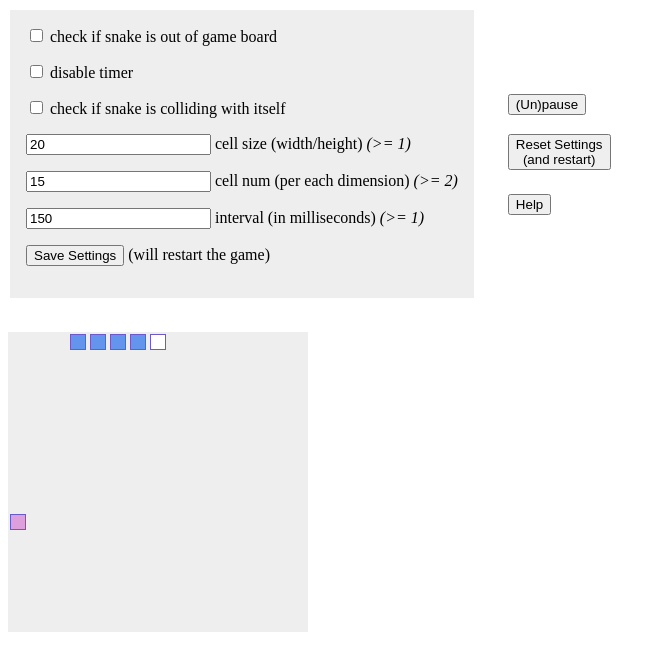
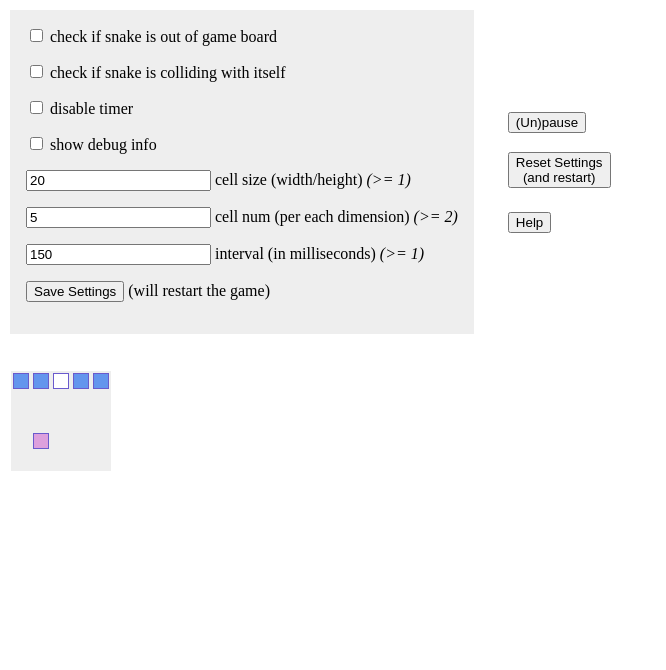
Before and after one commit to sigmaray/jssnake, a website: page index.html in a window 1280 px wide. Shown: the whole page, without its empty margins (0-666 px from the left). Drawn offline with Linux system fonts and the light colour scheme.

Commit message:
Show debug info. Change default values. Improve generation of snake segments

```diff
--- a/constants.js
+++ b/constants.js
@@ -22,9 +22,10 @@ window.constants.COLORS = {
 
 window.constants.DEFAULT_SETTINGS = {
   cellSize: 20,
-  cellNum: 15,
+  cellNum: 5,
   intervalMilliseconds: 150,
   checkIsOut: false,
   checkIsColliding: false,
   disableTimer: false,
+  showDebug: false,
 };
--- a/index.html
+++ b/index.html
@@ -11,15 +11,21 @@
               >
             </p>
             <p>
+              <input type="checkbox" id="checkIsColliding" />
+              <label for="checkIsColliding"
+                >check if snake is colliding with itself</label
+              >
+            </p>
+            <p>
               <input type="checkbox" id="disableTimer" />
               <label for="disableTimer"
                 >disable timer</label
               >
             </p>
             <p>
-              <input type="checkbox" id="checkIsColliding" />
-              <label for="checkIsColliding"
-                >check if snake is colliding with itself</label
+              <input type="checkbox" id="showDebug" />
+              <label for="showDebug"
+                >show debug info</label
               >
             </p>
             <p>
@@ -62,6 +68,12 @@
         </td>
       </tr>
     </table>
+    <table>
+      <tr>
+        <td id="canvasContainer" valign="top"></td>
+        <td id="debug"></td>
+      </tr>
+    </table>
     <script src="constants.js"></script>
     <script src="polyfills.js"></script>
     <script src="lib.js"></script>
--- a/lib.js
+++ b/lib.js
@@ -208,6 +208,6 @@ window.lib.appendCanvas = (cellNum, cellSize) => {
 
   elCanvas.setAttribute('width', cellSize * cellNum);
   elCanvas.setAttribute('height', cellSize * cellNum);
-  document.body.appendChild(elCanvas);
+  document.getElementById('canvasContainer').appendChild(elCanvas);
   return elCanvas;
 };
--- a/main.js
+++ b/main.js
@@ -21,13 +21,7 @@ function JSSnake() {
     // Write fixed settings into local storage
     localStorage.setItem(window.constants.SETTINGS_STORAGE_KEY, JSON.stringify(this.settings));
 
-    const snakeSegments = [
-      { x: 0, y: 0 },
-      { x: 1, y: 0 },
-      { x: 2, y: 0 },
-      { x: 3, y: 0 },
-      { x: 4, y: 0 },
-    ];
+    const snakeSegments = Array.from(Array(this.settings.cellNum)).map((_, i) => ({ x: i, y: 0 }));
 
     // Generate food in random cell not occupied by the snake
     const food = window.lib.generateFoodPosition(snakeSegments, this.settings.cellNum);
@@ -62,6 +56,8 @@ function JSSnake() {
       this.elCanvas,
       this.settings.cellSize,
     );
+
+    this.showDebug();
   };
 
   // End the game: reset timer and show a message
@@ -194,6 +190,8 @@ function JSSnake() {
     );
 
     if (this.state.switchingDirection) this.state.switchingDirection = false;
+
+    this.showDebug();
   };
 
   // On pause/unpause button click (or on "P" key press)
@@ -282,7 +280,10 @@ function JSSnake() {
             case keyCodes.left:
               if (this.state.snakeDirection === 'left') {
                 toSpeedUp = true;
-              } else if (this.state.snakeDirection !== 'left' && this.state.snakeDirection !== 'right') {
+              } else if (
+                this.state.snakeDirection !== 'left'
+                && this.state.snakeDirection !== 'right'
+              ) {
                 this.state.snakeDirection = 'left';
                 this.state.switchingDirection = true;
               }
@@ -290,7 +291,10 @@ function JSSnake() {
             case keyCodes.up:
               if (this.state.snakeDirection === 'up') {
                 toSpeedUp = true;
-              } else if (this.state.snakeDirection !== 'up' && this.state.snakeDirection !== 'down') {
+              } else if (
+                this.state.snakeDirection !== 'up'
+                && this.state.snakeDirection !== 'down'
+              ) {
                 this.state.snakeDirection = 'up';
                 this.state.switchingDirection = true;
               }
@@ -298,7 +302,10 @@ function JSSnake() {
             case keyCodes.down:
               if (this.state.snakeDirection === 'down') {
                 toSpeedUp = true;
-              } else if (this.state.snakeDirection !== 'down' && this.state.snakeDirection !== 'up') {
+              } else if (
+                this.state.snakeDirection !== 'down'
+                && this.state.snakeDirection !== 'up'
+              ) {
                 this.state.snakeDirection = 'down';
                 this.state.switchingDirection = true;
               }
@@ -310,6 +317,8 @@ function JSSnake() {
             this.gameIteration();
           }
         }
+
+        this.showDebug();
       }
     });
 
@@ -337,6 +346,25 @@ function JSSnake() {
       }
     };
   };
+
+  // Print all important variables inside the page
+  this.showDebug = () => {
+    if (this.settings.showDebug) {
+      document.getElementById('debug').innerHTML = `<pre>${JSON.stringify({
+        'this.state': this.state,
+      })}</pre>`;
+      document.getElementById('debug').innerHTML += `<pre>${JSON.stringify({
+        snakeAndFoodToMatrix: window.lib.snakeAndFoodToMatrix(
+          this.state.snakeSegments,
+          this.settings.cellNum,
+          this.state.food,
+        ),
+      })}</pre>`;
+      document.getElementById('debug').innerHTML += `<pre>${JSON.stringify({
+        'this.settings': this.settings,
+      })}</pre>`;
+    }
+  };
 }
 
 new JSSnake().init();
```
